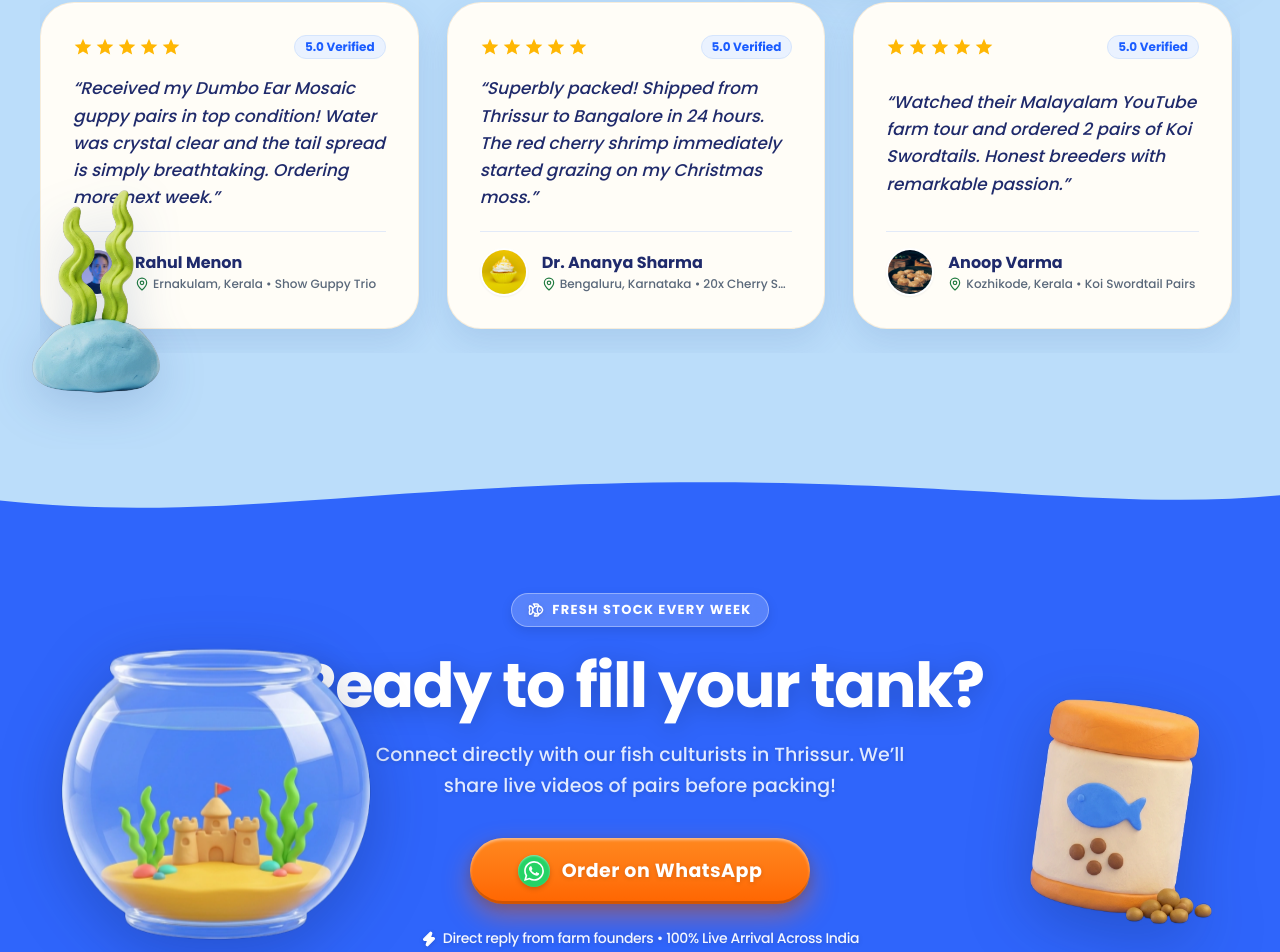
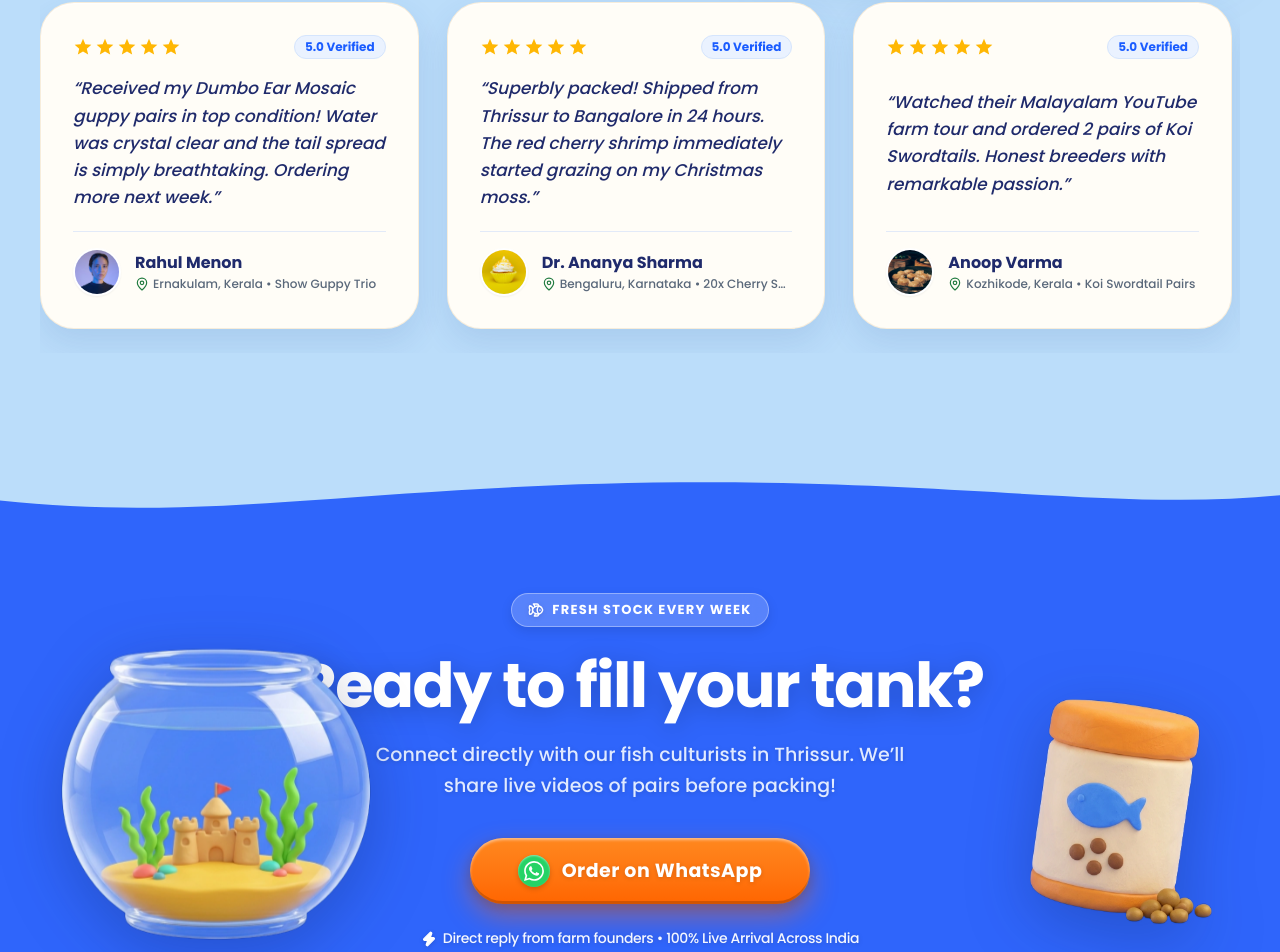
Before and after one commit to hashirkonnola2006-design/midhula-family-hut, a Next.js app: page / in a window 1280 px wide. Shown: the part 4591-5543 px from the top of the page. Built offline with nearby package versions, Linux system fonts and the light colour scheme.

Commit message:
Remove awkward seaweed mound from bottom-left corner of ReviewsSection

```diff
--- a/components/sections/ReviewsSection.tsx
+++ b/components/sections/ReviewsSection.tsx
@@ -112,17 +112,6 @@ export function ReviewsSection({ lang }: ReviewsSectionProps) {
             className="absolute rounded-full border border-white/60 bg-white/20 backdrop-blur-[0.5px] shadow-[inset_0_2px_4px_rgba(255,255,255,0.85),0_4px_12px_rgba(60,100,200,0.12)] before:content-[''] before:absolute before:top-1.5 before:left-1.5 before:w-1.5 before:h-1.5 before:rounded-full before:bg-white/80"
           />
         ))}
-
-        {/* Bottom Left Decoration: 3D Clay Seaweed Mound (Beside Card 1) */}
-        <div className="absolute bottom-10 sm:bottom-14 left-1 sm:left-4 lg:left-8 w-20 sm:w-28 lg:w-32 aspect-[491/779] pointer-events-none z-20">
-          <Image
-            src="/clay/props/seaweed-mound.webp"
-            alt=""
-            fill
-            className="object-contain object-bottom drop-shadow-[0_12px_24px_rgba(30,70,140,0.2)]"
-            unoptimized
-          />
-        </div>
       </div>
 
       <div className="max-w-[1280px] mx-auto relative z-10">
```
